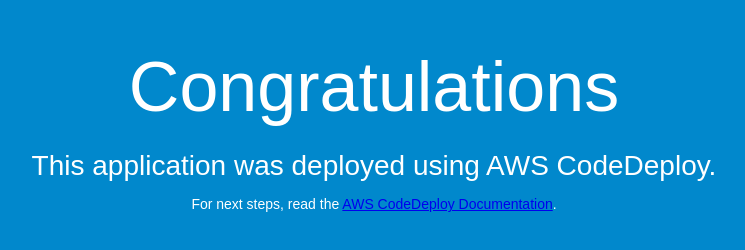
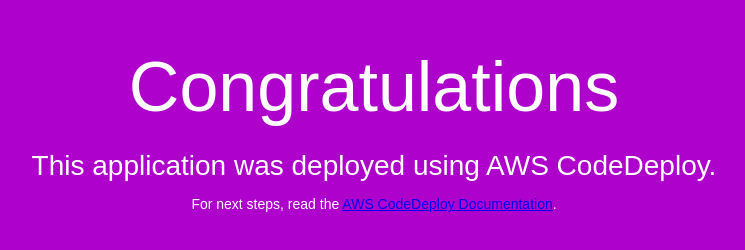
Before and after one commit to Oliver-ke/sample-app-codedeploy, a plain HTML site: page index.html in a window 1280 px wide. Shown: the whole page, without its empty margins (266-1011 px from the left). Drawn offline with Linux system fonts and the light colour scheme.

Commit message:
change background

```diff
--- a/index.html
+++ b/index.html
@@ -1,12 +1,12 @@
 <!DOCTYPE html>
 <html>
   <head>
-  <meta charset="utf-8">
+    <meta charset="utf-8" />
     <title>Sample Deployment</title>
     <style>
       body {
         color: #ffffff;
-      background-color: #0188cc;
+        background-color: #ae01cc;
         font-family: Arial, sans-serif;
         font-size: 14px;
       }
@@ -28,7 +28,12 @@
     <div align="center">
       <h1>Congratulations</h1>
       <h2>This application was deployed using AWS CodeDeploy.</h2>
-    <p>For next steps, read the <a href="http://aws.amazon.com/documentation/codedeploy">AWS CodeDeploy Documentation</a>.</p>
+      <p>
+        For next steps, read the
+        <a href="http://aws.amazon.com/documentation/codedeploy"
+          >AWS CodeDeploy Documentation</a
+        >.
+      </p>
     </div>
   </body>
 </html>
```
Lines whose indentation alone changed are shown as unchanged.
